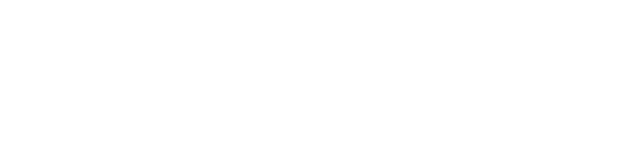
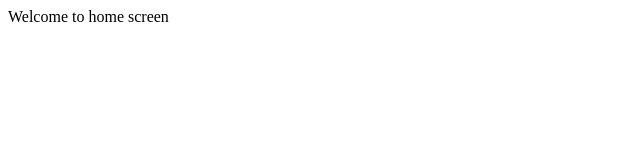
Before and after one commit to Wasi-112/googlel, a plain HTML site: page index.html in a window 1280 px wide. Shown: the whole page, without its empty margins (0-640 px from the left). Drawn offline with Linux system fonts and the light colour scheme.

Commit message:
Body change

```diff
--- a/index.html
+++ b/index.html
@@ -1 +1,9 @@
 <!DOCTYPE html>
+<html>
+<title>welcome</title>
+<body>
+  Welcome to home screen
+</body>
+
+
+</html>
```
Also changed, not shown: contact.html (+0 -3 lines).
